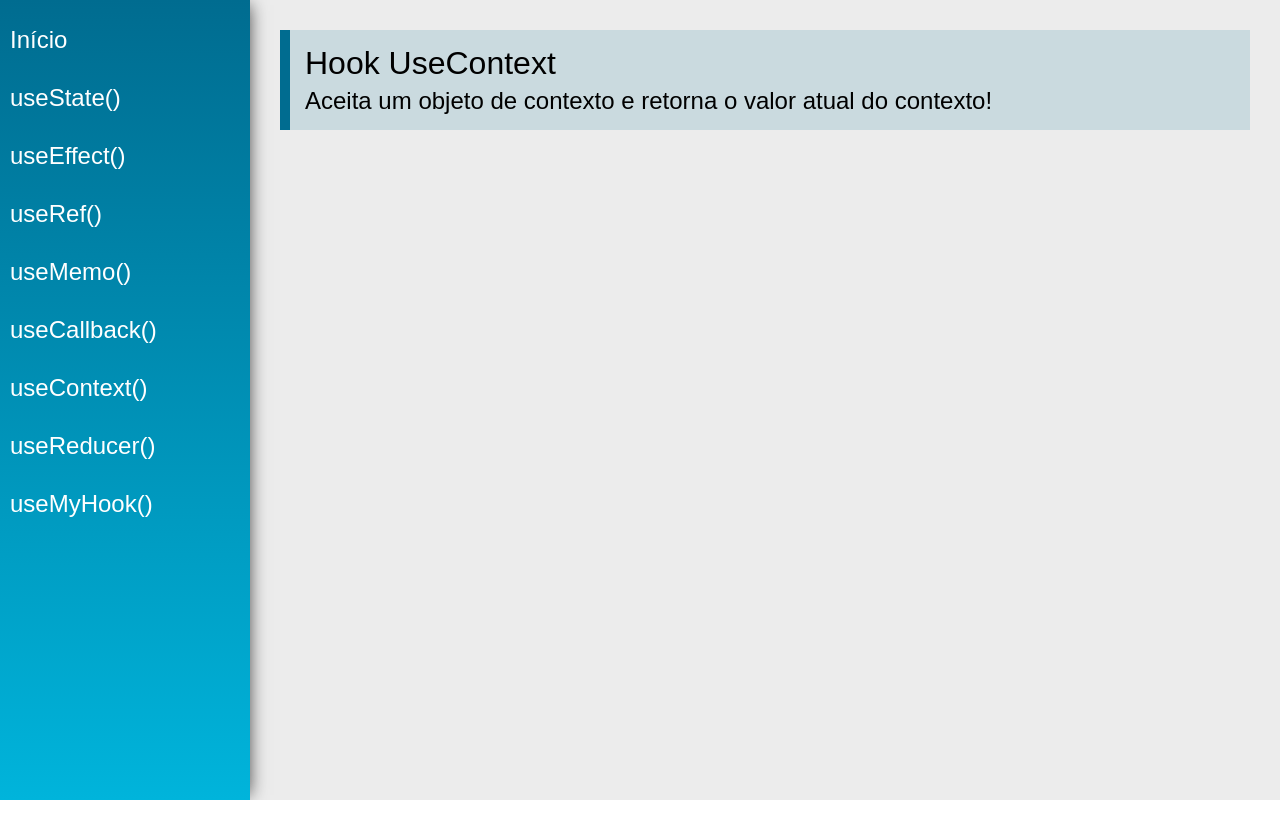
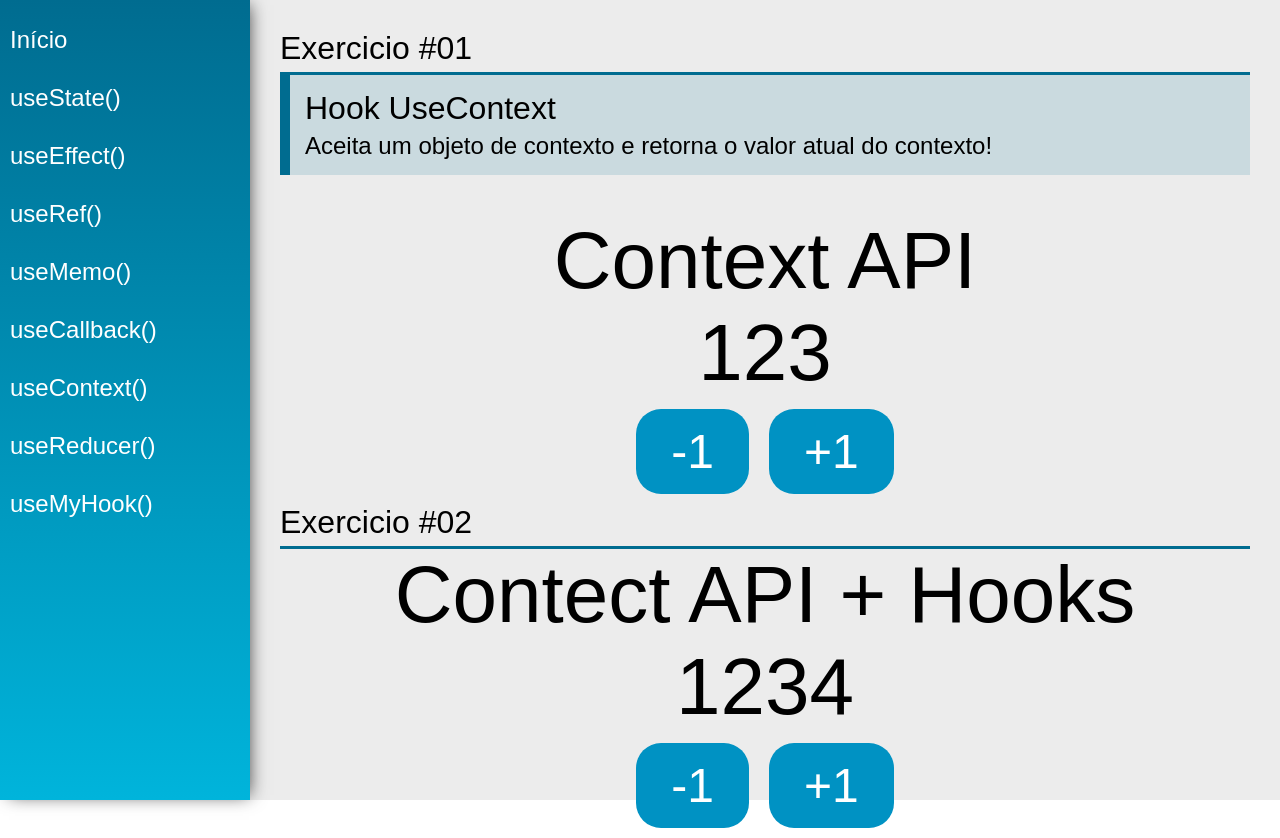
Before and after one commit to marcelopython/React-hooks, a React (Create React App) app: page /useContext in a window 1280 px wide. Before the commit the page ends 800 px from the top, so only its background shows below. Built offline with nearby package versions, Linux system fonts and the light colour scheme.

Commit message:
useContext

```diff
--- /dev/null
+++ b/src/data/DataContext.js
@@ -0,0 +1,8 @@
+import React from 'react';
+
+export const data = {
+    number:123,
+    text: 'Context API'
+};
+const DataContext = React.createContext(data);
+export default DataContext;
--- /dev/null
+++ b/src/data/Store.jsx
@@ -0,0 +1,33 @@
+import React, { useState } from 'react';
+
+const initialState = {
+    number: 1234,
+    text: 'Contect API + Hooks'
+};
+
+export const AppContext = React.createContext(initialState);
+
+const Store = props => {
+
+    const [state, setState] = useState(initialState);
+
+    function updateState(key, value) {
+        setState({
+            ...state,
+            [key]: value
+        });
+    }
+
+    return (
+        <AppContext.Provider value={{
+            number: state.number,
+            text: state.text,
+            setNumber: n => updateState('number', n),
+            setText: t => updateState('text', t),
+        }}>
+            {props.children}
+        </AppContext.Provider>
+    );
+}
+
+export default Store;
--- a/src/index.js
+++ b/src/index.js
@@ -1,10 +1,9 @@
 import './index.css'
 import ReactDOM from 'react-dom'
 import React from 'react'
-
 import App from './views/App'
 
 ReactDOM.render(
-    <App />,
+        <App />,
     document.getElementById('root')
 )
--- a/src/views/App.jsx
+++ b/src/views/App.jsx
@@ -1,19 +1,27 @@
 import './App.css'
-import React from 'react'
+import React, { useState } from 'react'
 import { BrowserRouter as Router } from  'react-router-dom'
 
 import Menu from '../components/layout/Menu'
 import Content from '../components/layout/Content'
+import DataContext, {data} from '../data/DataContext';
+import Store from '../data/Store'
 
 const App = props => {
 
+    const [state, setState] = useState(data)
+
     return (
+        <Store>
+            <DataContext.Provider value={{state, setState}}>
                 <div className="App">
                     <Router>
                         <Menu />
                         <Content />
                     </Router>
                 </div>
+            </DataContext.Provider>
+        </Store>
     )
 }
 
--- a/src/views/examples/UseContext.jsx
+++ b/src/views/examples/UseContext.jsx
@@ -1,14 +1,56 @@
-import React from 'react'
+import React, { useContext, useEffect } from 'react'
 import PageTitle from '../../components/layout/PageTitle'
+import SectionTitle from '../../components/layout/SectionTitle';
+import DataContext from '../../data/DataContext';
+import { AppContext } from '../../data/Store';
+//;
+const UseContext = (props) => {
 
-//
-const UseContext = (props) => {
+    const context = useContext(DataContext);
+
+    function addNumber(delta) {
+        context.setState({
+            ...context.state,
+            number: context.state.number + delta
+        });
+    }
+
+    const {number, text, setNumber, setText} = useContext(AppContext);
+
+    useEffect(function (params) {
+        if(number > 1250){
+            setText('Eita!!!');
+        }
+    }, [number])
+
     return (
         <div className="UseContext">
+            <SectionTitle title="Exercicio #01"/>
             <PageTitle
                 title="Hook UseContext"
                 subtitle="Aceita um objeto de contexto e retorna o valor atual do contexto!"
             />
+            <div className="center">
+                <span className="text">{context.state.text}</span>
+                <span className="text">{context.state.number}</span>
+                <div>
+                    <button className="btn" onClick={() => addNumber(-1)}>-1</button>
+                    <button className="btn" onClick={() => addNumber(+1)}>+1</button>
+                </div>
+            </div>
+            <SectionTitle title="Exercicio #02"/>
+            <div className="center">
+                <span className="text">{text}</span>
+                <span className="text">{number}</span>
+                <div>
+                    <button className="btn" onClick={() => setNumber(number-1)}>
+                        -1
+                    </button>
+                    <button className="btn" onClick={() => setNumber(number+1)}>
+                        +1
+                    </button>
+                </div>
+            </div>
         </div>
     )
 }
```
Also changed, not shown: 1 other file (tests, documents, lock files or other folders).
